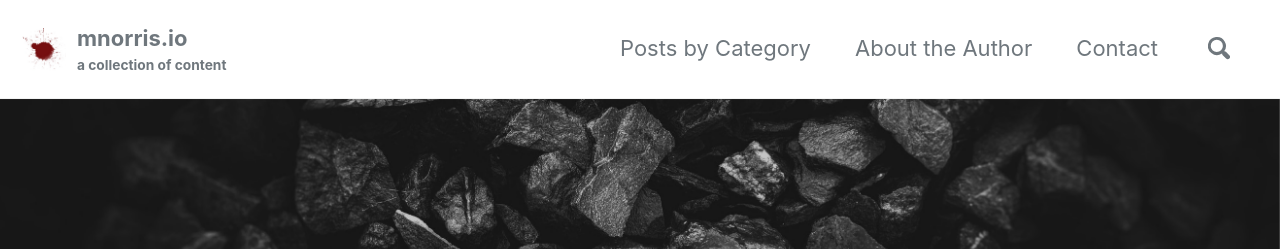
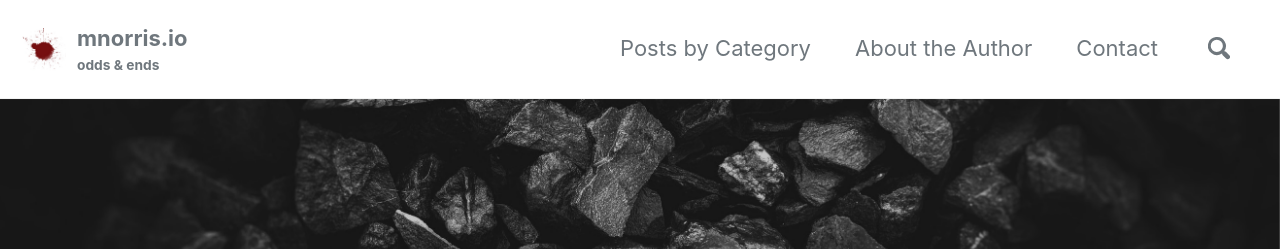
Before and after one commit to norrismw/mnorris.io, a Jekyll site: the page built from index.html, in a window 1280 px wide and 900 px high. Shown: the top 249 px of the window. Built offline with Jekyll 4.4.1, drawn with Linux system fonts in a browser that asks for light colours; cached includes are drawn as plain includes; nearby versions of some CDN libraries; the list of posts is cut into pages by our own code.

Commit message:
testing mnorris.io

```diff
--- a/_config.yml
+++ b/_config.yml
@@ -18,7 +18,7 @@ minimal_mistakes_skin    : "default" # "default", "air", "aqua", "contrast", "da
 locale                   : "en-US"
 title                    : "mnorris.io"
 title_separator          : "-"
-subtitle                 : "a collection of content" # site tagline that appears below site title in masthead
+subtitle                 : "odds & ends" # site tagline that appears below site title in masthead
 name                     : "Michael Norris"
 description              : # "Thoughts"
 url                      : "https://norrismw.github.io" # the base hostname & protocol for your site e.g. "https://mmistakes.github.io"
```
